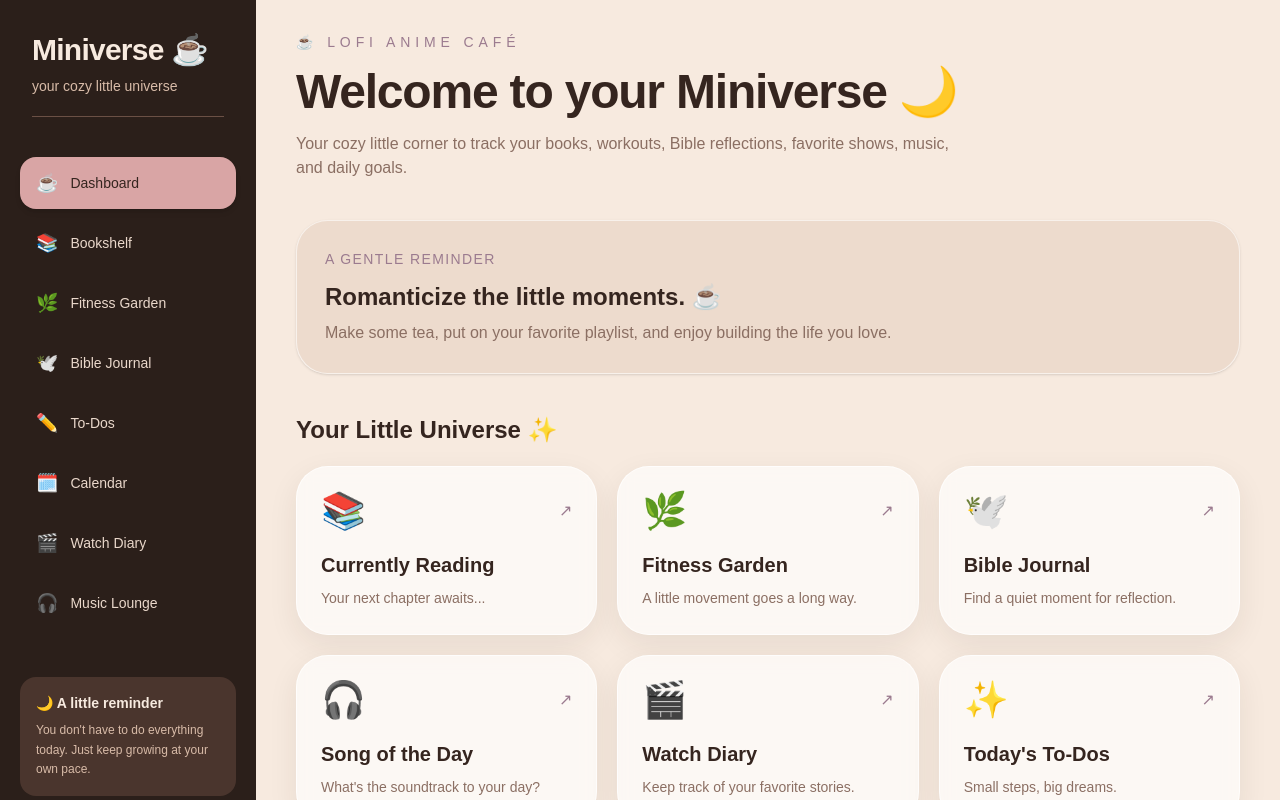
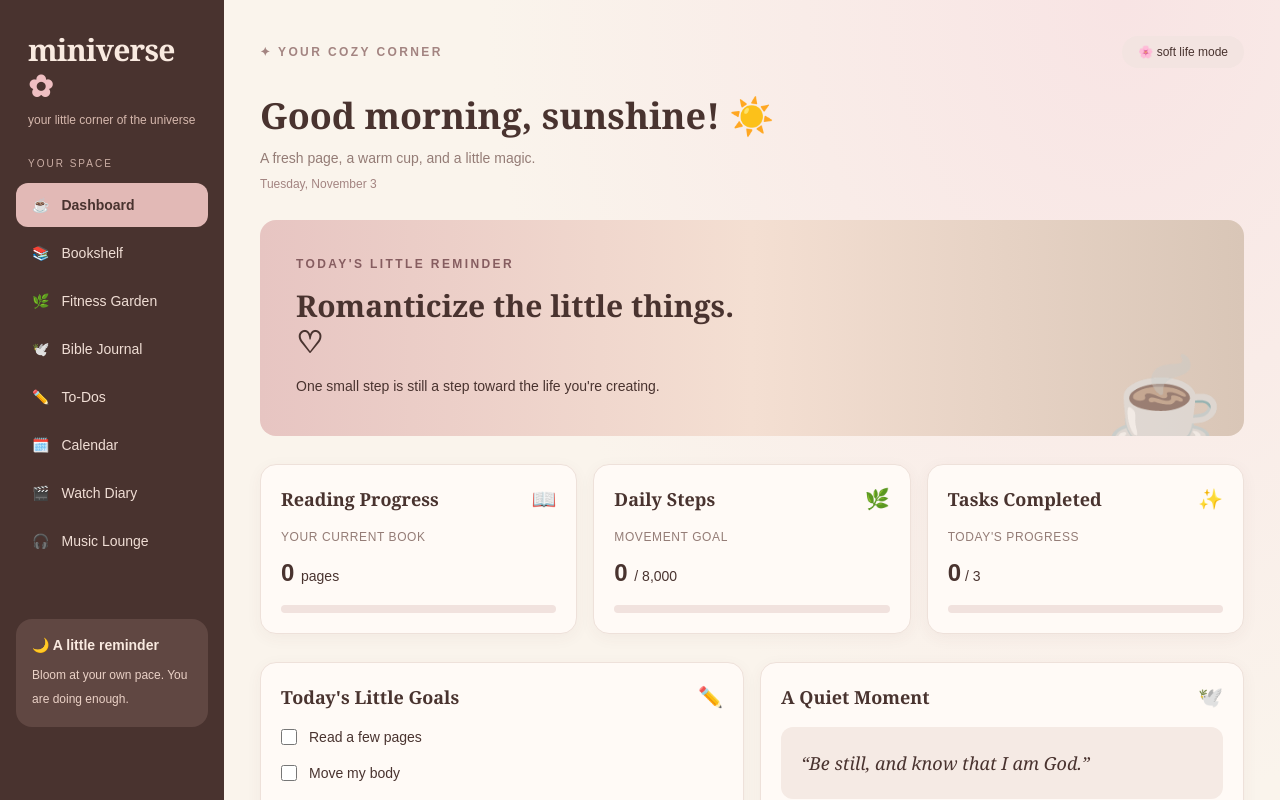
Before and after one commit to brownng2/miniverse, a Next.js app: page / in a window 1280 px wide. Shown: the top 800 px of the page. Built offline with nearby package versions, Linux system fonts and the light colour scheme.

Commit message:
file changes

```diff
--- a/src/app/layout.tsx
+++ b/src/app/layout.tsx
@@ -1,10 +1,10 @@
 import type { Metadata } from "next";
+import Sidebar from "@/components/Sidebar";
 import "./globals.css";
-import Sidebar from "@/components/Sidebar";
 
 export const metadata: Metadata = {
-  title: "Miniverse ☕",
-  description: "A cozy, anime-inspired personal life dashboard.",
+  title: "Miniverse ✿",
+  description: "Your cozy little corner of the universe.",
 };
 
 export default function RootLayout({
@@ -15,11 +15,13 @@ export default function RootLayout({
   return (
     <html lang="en">
       <body>
-        <div className="flex min-h-screen bg-[#f7eadf] text-[#35251f]">
+        <div className="min-h-screen md:flex">
           <Sidebar />
 
-          <main className="min-w-0 flex-1 px-6 py-8 md:px-10">
-            {children}
+          <main className="min-w-0 flex-1 bg-[radial-gradient(ellipse_at_85%_0%,#f8e4e4,transparent_50%)] px-5 py-7 md:px-9 md:py-9">
+            <div className="mx-auto max-w-6xl">
+              {children}
+            </div>
           </main>
         </div>
       </body>
--- a/src/app/page.tsx
+++ b/src/app/page.tsx
@@ -1,101 +1,244 @@
-import DashboardCard from "../components/DashboardCard";
+"use client";
 
-const cards = [
-  {
-    title: "Currently Reading",
-    value: "Your next chapter awaits...",
-    emoji: "📚",
-    href: "/books",
-  },
-  {
-    title: "Fitness Garden",
-    value: "A little movement goes a long way.",
-    emoji: "🌿",
-    href: "/fitness",
-  },
-  {
-    title: "Bible Journal",
-    value: "Find a quiet moment for reflection.",
-    emoji: "🕊️",
-    href: "/bible",
-  },
-  {
-    title: "Song of the Day",
-    value: "What's the soundtrack to your day?",
-    emoji: "🎧",
-    href: "/music",
-  },
-  {
-    title: "Watch Diary",
-    value: "Keep track of your favorite stories.",
-    emoji: "🎬",
-    href: "/watchlist",
-  },
-  {
-    title: "Today's To-Dos",
-    value: "Small steps, big dreams.",
-    emoji: "✨",
-    href: "/todos",
-  },
-  {
-    title: "Memory Calendar",
-    value: "Every day tells a story.",
-    emoji: "🗓️",
-    href: "/calendar",
-  },
+import { useEffect, useState } from "react";
+import DashboardCard from "@/components/DashboardCard";
+
+const initialTasks = [
+  "Read a few pages",
+  "Move my body",
+  "Take a mindful break",
 ];
 
 export default function Home() {
+  const [completed, setCompleted] = useState<boolean[]>([
+    false,
+    false,
+    false,
+  ]);
+  const [ready, setReady] = useState(false);
+  const [today, setToday] = useState("");
+
+  useEffect(() => {
+    setToday(
+      new Date().toLocaleDateString("en-US", {
+        weekday: "long",
+        month: "long",
+        day: "numeric",
+      })
+    );
+
+    try {
+      const saved = localStorage.getItem("miniverse-tasks");
+      if (saved) {
+        const parsed: unknown = JSON.parse(saved);
+
+        if (
+          Array.isArray(parsed) &&
+          parsed.length === initialTasks.length &&
+          parsed.every((item) => typeof item === "boolean")
+        ) {
+          setCompleted(parsed);
+        }
+      }
+    } catch {
+      // Keep the default tasks if saved data is invalid.
+    }
+
+    setReady(true);
+  }, []);
+
+  function toggleTask(index: number) {
+    const updated = completed.map((value, i) =>
+      i === index ? !value : value
+    );
+
+    setCompleted(updated);
+    localStorage.setItem(
+      "miniverse-tasks",
+      JSON.stringify(updated)
+    );
+  }
+
+  const doneCount = completed.filter(Boolean).length;
+  const percentage = (doneCount / initialTasks.length) * 100;
+
   return (
-    <section className="space-y-10">
-      {/* Welcome Header */}
-      <div>
-        <p className="text-sm uppercase tracking-[0.35em] text-[#9b7b8f]">
-          ☕ Lofi Anime Café
+    <div className="space-y-7">
+      <div className="flex flex-wrap items-center justify-between gap-3">
+        <p className="text-xs font-semibold tracking-[0.2em] text-[#a38481]">
+          ✦ YOUR COZY CORNER
         </p>
 
-        <h1 className="mt-4 text-4xl font-bold tracking-tight text-[#35251f] md:text-5xl">
-          Welcome to your Miniverse 🌙
+        <span className="rounded-full bg-[#f3e4e1] px-4 py-2 text-xs">
+          🌸 soft life mode
+        </span>
+      </div>
+
+      <header>
+        <h1 className="font-serif text-3xl font-bold md:text-4xl">
+          Good morning, sunshine! ☀️
         </h1>
 
-        <p className="mt-4 max-w-2xl text-[#8b6f63]">
-          Your cozy little corner to track your books,
-          workouts, Bible reflections, favorite shows,
-          music, and daily goals.
-        </p>
-      </div>
-
-      {/* Daily Greeting */}
-      <div className="rounded-[2rem] border border-white/60 bg-[#e9d5c5]/70 p-7 shadow-sm">
-        <p className="text-sm font-medium uppercase tracking-widest text-[#9b7b8f]">
-          A gentle reminder
+        <p className="mt-3 text-sm text-[#947c76]">
+          A fresh page, a warm cup, and a little magic.
         </p>
 
-        <h2 className="mt-3 text-2xl font-semibold">
-          Romanticize the little moments. ☕
+        <p className="mt-2 text-xs text-[#a38481]">
+          {today}
+        </p>
+      </header>
+
+      <section className="relative overflow-hidden rounded-2xl bg-gradient-to-r from-[#e7c5c2] via-[#f4dfd2] to-[#d9c6b7] p-7 md:p-9">
+        <p className="text-xs font-semibold tracking-[0.2em] text-[#865d60]">
+          TODAY&apos;S LITTLE REMINDER
+        </p>
+
+        <h2 className="mt-4 max-w-md font-serif text-2xl font-bold md:text-3xl">
+          Romanticize the little things. ♡
         </h2>
 
-        <p className="mt-2 text-[#8b6f63]">
-          Make some tea, put on your favorite playlist,
-          and enjoy building the life you love.
+        <p className="mt-3 max-w-sm text-sm leading-7">
+          One small step is still a step toward the life
+          you&apos;re creating.
         </p>
-      </div>
 
-      {/* Dashboard Cards */}
-      <div>
-        <h2 className="mb-5 text-2xl font-semibold">
-          Your Little Universe ✨
-        </h2>
+        <span className="absolute -bottom-5 right-5 hidden text-8xl opacity-60 sm:block">
+          ☕
+        </span>
+      </section>
 
-        <div className="grid gap-5 sm:grid-cols-2 xl:grid-cols-3">
-          {cards.map((card) => (
-            <DashboardCard
-              key={card.title}
-              {...card}
+      <section className="grid gap-4 sm:grid-cols-2 xl:grid-cols-3">
+        <DashboardCard
+          title="Reading Progress"
+          emoji="📖"
+          href="/books"
+        >
+          <p className="text-xs uppercase tracking-wider text-[#947c76]">
+            Your current book
+          </p>
+          <p className="mt-3 text-2xl font-bold">
+            0 <span className="text-sm font-normal">pages</span>
+          </p>
+          <div className="mt-4 h-2 rounded-full bg-[#f1e2de]" />
+        </DashboardCard>
+
+        <DashboardCard
+          title="Daily Steps"
+          emoji="🌿"
+          href="/fitness"
+        >
+          <p className="text-xs uppercase tracking-wider text-[#947c76]">
+            Movement goal
+          </p>
+          <p className="mt-3 text-2xl font-bold">
+            0 <span className="text-sm font-normal">/ 8,000</span>
+          </p>
+          <div className="mt-4 h-2 rounded-full bg-[#f1e2de]" />
+        </DashboardCard>
+
+        <DashboardCard title="Tasks Completed" emoji="✨">
+          <p className="text-xs uppercase tracking-wider text-[#947c76]">
+            Today&apos;s progress
+          </p>
+
+          <p className="mt-3 text-2xl font-bold">
+            {ready ? doneCount : 0}
+            <span className="text-sm font-normal"> / 3</span>
+          </p>
+
+          <div className="mt-4 h-2 overflow-hidden rounded-full bg-[#f1e2de]">
+            <div
+              className="h-full rounded-full bg-[#d9a4ab] transition-all"
+              style={{
+                width: `${ready ? percentage : 0}%`,
+              }}
             />
-          ))}
-        </div>
-      </div>
-    </section>
+          </div>
+        </DashboardCard>
+      </section>
+
+      <section className="grid gap-4 lg:grid-cols-2">
+        <DashboardCard title="Today's Little Goals" emoji="✏️">
+          <div className="space-y-4">
+            {initialTasks.map((task, index) => (
+              <label
+                key={task}
+                className="flex cursor-pointer items-center gap-3 text-sm"
+              >
+                <input
+                  type="checkbox"
+                  checked={ready ? completed[index] : false}
+                  onChange={() => toggleTask(index)}
+                  className="h-4 w-4 accent-[#b78591]"
+                />
+
+                <span
+                  className={
+                    ready && completed[index]
+                      ? "text-[#a38e87] line-through"
+                      : ""
+                  }
+                >
+                  {task}
+                </span>
+              </label>
+            ))}
+          </div>
+
+          <p className="mt-6 text-xs text-[#947c76]">
+            Every little win counts ♡
+          </p>
+        </DashboardCard>
+
+        <DashboardCard
+          title="A Quiet Moment"
+          emoji="🕊️"
+          href="/bible"
+        >
+          <blockquote className="rounded-xl bg-[#f5eae4] p-5 font-serif text-lg italic leading-8">
+            &ldquo;Be still, and know that I am God.&rdquo;
+          </blockquote>
+
+          <p className="mt-3 text-xs text-[#947c76]">
+            Psalm 46:10
+          </p>
+        </DashboardCard>
+
+        <DashboardCard
+          title="The Music Lounge"
+          emoji="🎧"
+          href="/music"
+        >
+          <div className="flex items-center gap-4">
+            <div className="rounded-xl bg-[#e8c9c6] p-4 text-3xl">
+              🎶
+            </div>
+
+            <div>
+              <p className="text-sm font-semibold">
+                Your daily soundtrack
+              </p>
+
+              <p className="mt-1 text-xs text-[#947c76]">
+                Add a favorite song
+              </p>
+            </div>
+          </div>
+
+          <p className="mt-5 text-xs text-[#a38481]">
+            Visit your music lounge ♡
+          </p>
+        </DashboardCard>
+
+        <DashboardCard title="Little Joys" emoji="🎀">
+          <div className="space-y-3 text-sm">
+            <p>🍓 A slow morning</p>
+            <p>🌷 Fresh flowers</p>
+            <p>☕ Something warm to drink</p>
+            <p>🌙 A peaceful evening</p>
+          </div>
+        </DashboardCard>
+      </section>
+    </div>
   );
 }
--- a/src/components/DashboardCard.tsx
+++ b/src/components/DashboardCard.tsx
@@ -1,36 +1,29 @@
 import Link from "next/link";
+import type { ReactNode } from "react";
 
 type DashboardCardProps = {
   title: string;
-  value: string;
   emoji: string;
+  children: ReactNode;
   href?: string;
 };
 
 export default function DashboardCard({
   title,
-  value,
   emoji,
+  children,
   href,
 }: DashboardCardProps) {
   const content = (
-    <div className="group h-full rounded-[2rem] border border-white/70 bg-white/65 p-6 shadow-[0_10px_30px_rgba(53,37,31,0.08)] backdrop-blur transition-all duration-300 hover:-translate-y-1 hover:shadow-lg">
-      <div className="mb-5 flex items-center justify-between">
-        <span className="text-4xl">{emoji}</span>
-        {href && (
-          <span className="text-[#9b7b8f] transition-transform group-hover:translate-x-1">
-            ↗
-          </span>
-        )}
+    <div className="h-full rounded-2xl border border-[#eee1da] bg-[#fffaf6] p-5 shadow-[0_4px_16px_rgba(103,67,57,0.05)] transition-all duration-200 hover:-translate-y-1 hover:shadow-md">
+      <div className="mb-4 flex items-center justify-between">
+        <h2 className="font-serif text-lg font-bold">
+          {title}
+        </h2>
+        <span className="text-xl">{emoji}</span>
       </div>
 
-      <h2 className="text-xl font-semibold text-[#35251f]">
-        {title}
-      </h2>
-
-      <p className="mt-2 text-sm leading-relaxed text-[#8b6f63]">
-        {value}
-      </p>
+      {children}
     </div>
   );
 
--- a/src/components/Sidebar.tsx
+++ b/src/components/Sidebar.tsx
@@ -8,50 +8,51 @@ export default function Sidebar() {
   const pathname = usePathname();
 
   return (
-    <aside className="min-h-screen w-64 shrink-0 bg-[#2b1f1a] px-5 py-8 text-[#f7eadf]">
-      {/* Miniverse Branding */}
-      <div className="mb-10 px-3">
-        <h1 className="text-3xl font-bold tracking-tight">
-          Miniverse ☕
-        </h1>
+    <aside className="w-full shrink-0 bg-[#49332f] px-4 py-6 text-[#f9eae0] md:min-h-screen md:w-56 md:px-4 md:py-8">
+      <div className="px-3 pb-7">
+        <Link
+          href="/"
+          className="font-serif text-3xl font-bold tracking-tight"
+        >
+          miniverse <span className="text-[#efbfc2]">✿</span>
+        </Link>
 
-        <p className="mt-2 text-sm text-[#d8bba8]">
-          your cozy little universe
+        <p className="mt-2 text-xs text-[#d6b8ad]">
+          your little corner of the universe
         </p>
-
-        <div className="mt-5 h-px bg-[#6b5045]" />
       </div>
 
-      {/* Navigation */}
-      <nav className="space-y-2">
+      <p className="hidden px-3 pb-3 text-[10px] tracking-[0.2em] text-[#cbaea5] md:block">
+        YOUR SPACE
+      </p>
+
+      <nav className="flex gap-1 overflow-x-auto md:flex-col md:gap-1">
         {navItems.map((item) => {
-          const isActive = pathname === item.href;
+          const active = pathname === item.href;
 
           return (
             <Link
               key={item.href}
               href={item.href}
-              className={`flex items-center gap-3 rounded-2xl px-4 py-3 text-sm font-medium transition-all duration-200 ${
-                isActive
-                  ? "bg-[#d9a5a5] text-[#35251f] shadow-md"
-                  : "text-[#ead8cb] hover:bg-[#4a352d]"
+              className={`flex shrink-0 items-center gap-3 rounded-xl px-4 py-3 text-sm transition-colors ${
+                active
+                  ? "bg-[#e2b9b6] font-semibold text-[#49332f]"
+                  : "text-[#f0ded5] hover:bg-[#624944]"
               }`}
             >
-              <span className="text-lg">{item.emoji}</span>
+              <span>{item.emoji}</span>
               <span>{item.name}</span>
             </Link>
           );
         })}
       </nav>
 
-      {/* Bottom Message */}
-      <div className="mt-12 rounded-2xl bg-[#4a352d] p-4">
+      <div className="mt-14 hidden rounded-2xl bg-[#604742] p-4 md:block">
         <p className="text-sm font-semibold">
           🌙 A little reminder
         </p>
-        <p className="mt-2 text-xs leading-relaxed text-[#d8bba8]">
-          You don't have to do everything today.
-          Just keep growing at your own pace.
+        <p className="mt-2 text-xs leading-6 text-[#ead1c6]">
+          Bloom at your own pace. You are doing enough.
         </p>
       </div>
     </aside>
```
